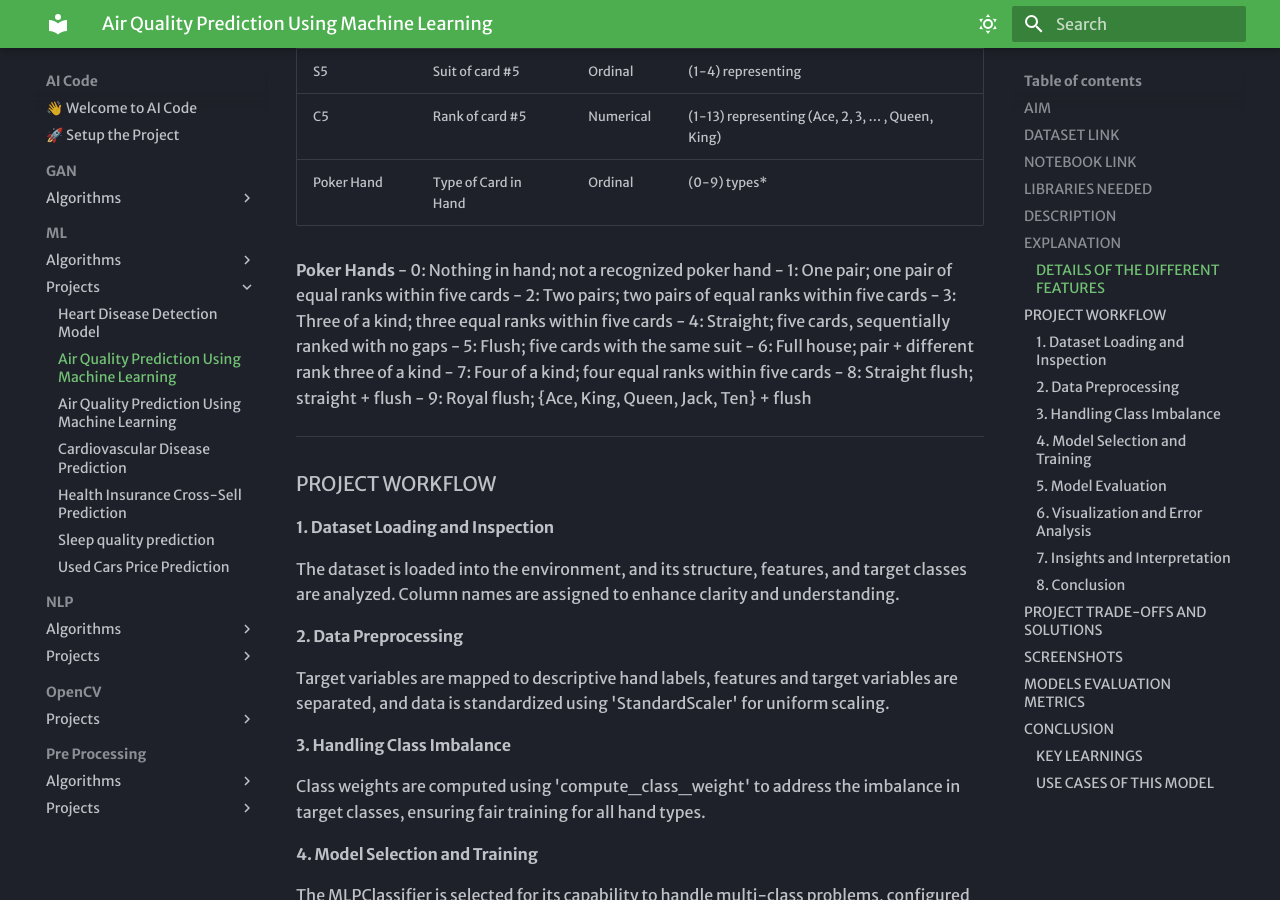
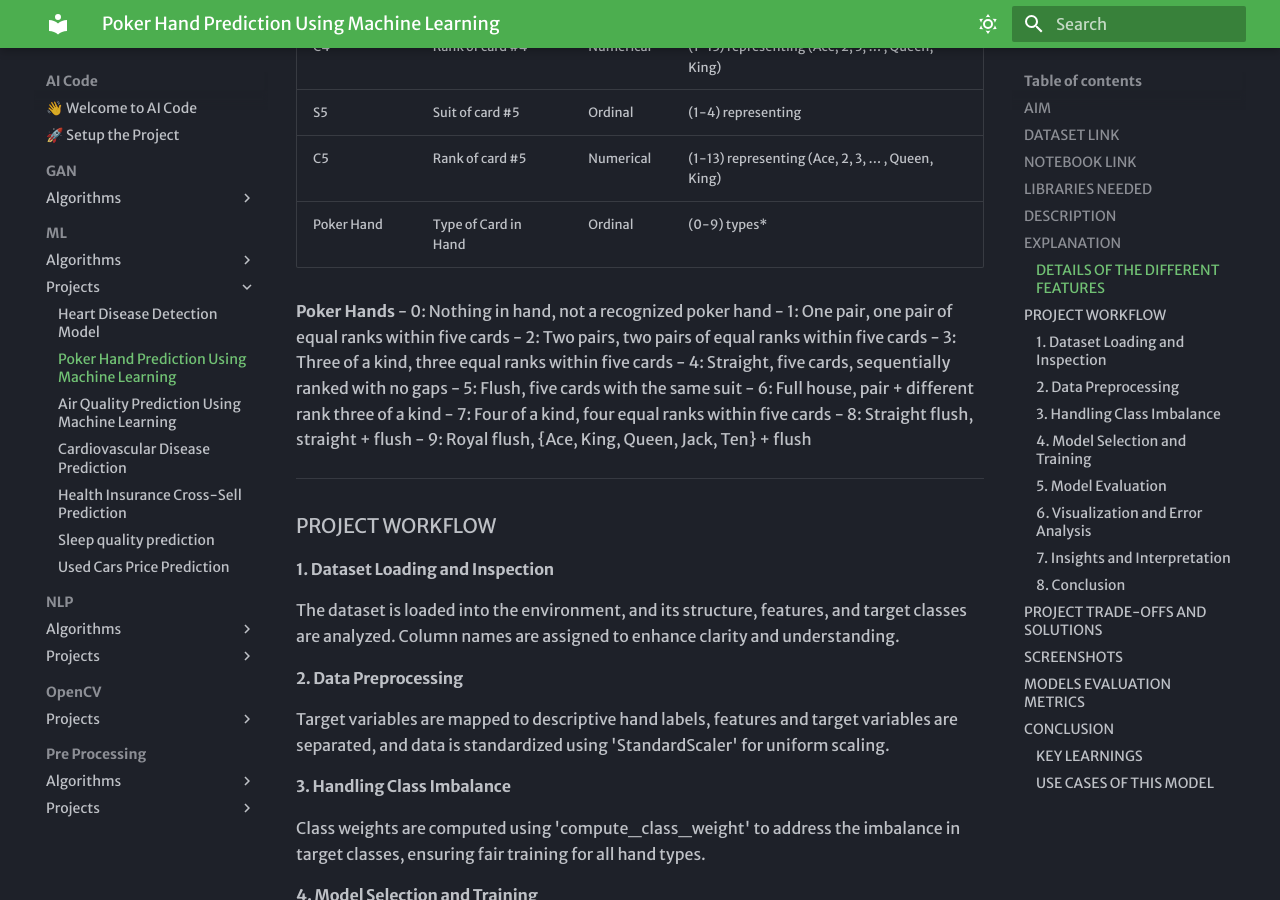
Before and after one commit to Avdhesh-Varshney/AI-Code, an MkDocs documentation site: the page built from docs/ML/projects/Poker_Hand_Prediction.md, in a window 1280 px wide and 900 px high, scrolled down 2232 px. Built offline with MkDocs 1.6.1 and Material for MkDocs 9.7.7, drawn with Linux system fonts in a browser that asks for light colours; some web fonts are replaced; some of the changed text lies outside the part shown.

Commit message:
Update Poker_Hand_Prediction.md

```diff
--- a/docs/ML/projects/Poker_Hand_Prediction.md
+++ b/docs/ML/projects/Poker_Hand_Prediction.md
@@ -1,4 +1,4 @@
-# Air Quality Prediction Using Machine Learning
+# Poker Hand Prediction Using Machine Learning
 
 ### AIM
 The aim of this project is to develop a machine learning model using a Multi-Layer Perceptron (MLP) classifier to accurately classify different types of poker hands based on the suit and rank of five cards.
@@ -60,16 +60,16 @@
 | Poker Hand | Type of Card in Hand | Ordinal | (0-9) types* |
 
 **Poker Hands**
-- 0: Nothing in hand; not a recognized poker hand
-- 1: One pair; one pair of equal ranks within five cards
-- 2: Two pairs; two pairs of equal ranks within five cards
-- 3: Three of a kind; three equal ranks within five cards
-- 4: Straight; five cards, sequentially ranked with no gaps
-- 5: Flush; five cards with the same suit
-- 6: Full house; pair + different rank three of a kind
-- 7: Four of a kind; four equal ranks within five cards
-- 8: Straight flush; straight + flush
-- 9: Royal flush; {Ace, King, Queen, Jack, Ten} + flush
+- 0: Nothing in hand, not a recognized poker hand
+- 1: One pair, one pair of equal ranks within five cards
+- 2: Two pairs, two pairs of equal ranks within five cards
+- 3: Three of a kind, three equal ranks within five cards
+- 4: Straight, five cards, sequentially ranked with no gaps
+- 5: Flush, five cards with the same suit
+- 6: Full house, pair + different rank three of a kind
+- 7: Four of a kind, four equal ranks within five cards
+- 8: Straight flush, straight + flush
+- 9: Royal flush, {Ace, King, Queen, Jack, Ten} + flush
 
 ---
 
```
Also changed, not shown: other parts of docs/ML/projects/Poker_Hand_Prediction.md (+8 -9 lines).
